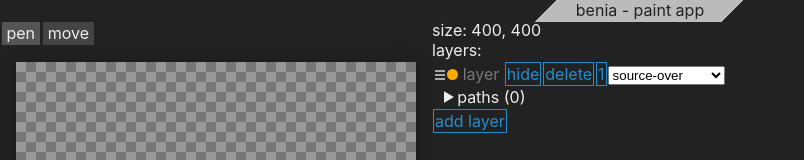
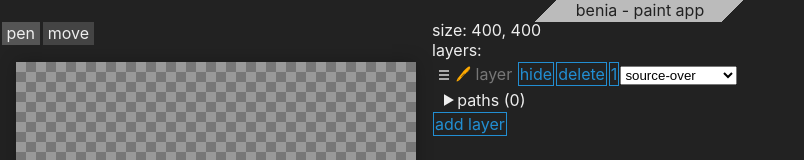
Before and after one commit to carrotflakes/benia, a React (Create React App) app: page / in a window 1280 px wide. Shown: the top 160 px of the page, without its empty margins (0-804 px from the left). Built offline with nearby package versions, Linux system fonts and the light colour scheme.

Commit message:
tweak sortHandle

```diff
--- a/src/components/TreeView/Layer.tsx
+++ b/src/components/TreeView/Layer.tsx
@@ -41,18 +41,19 @@ export const Layer = (
       <div>
         <span
           className={style.sortHandle}
-          style={{ padding: 2, cursor: 'pointer' }}
           onMouseDown={sortHandleMouseDown}
         >
           <Hamburger color="#aaa" />
         </span>
 
         <div
-          className={style.layerIndicator}
+          className={style.editTarget}
           style={{
-            background: currentLayer[0] === layer.id ? '#fa0' : '#666',
+            color: currentLayer[0] === layer.id ? '#fa0' : '#666',
           }}
-          onClick={() => currentLayer[1](layer.id)}>
+          onClick={() => currentLayer[1](layer.id)}
+        >
+          🖊
         </div>
         &nbsp;
         <LayerName name={layer.name} setName={(s) => {
--- a/src/components/TreeView/Path.tsx
+++ b/src/components/TreeView/Path.tsx
@@ -18,7 +18,6 @@ export const Path = (
     <div>
       <span
         className={style.sortHandle}
-        style={{ padding: 2, cursor: 'pointer' }}
         onMouseDown={sortHandleMouseDown}
       >
         <Hamburger color="#aaa" />
--- a/src/components/TreeView/index.module.css
+++ b/src/components/TreeView/index.module.css
@@ -18,11 +18,22 @@
   opacity: 1;
 }
 
+.sortHandle {
+  padding: 0.1rem 0.4rem;
+  cursor: pointer;
+}
+
 .sortHandle:hover {
   background: #555;
 }
 
-.layerIndicator, .strokeColor {
+.editTarget {
+  display: inline-block;
+  cursor: pointer;
+  user-select: none;
+}
+
+.strokeColor {
   display: inline-block;
   width: 0.7rem;
   height: 0.7rem;
```
